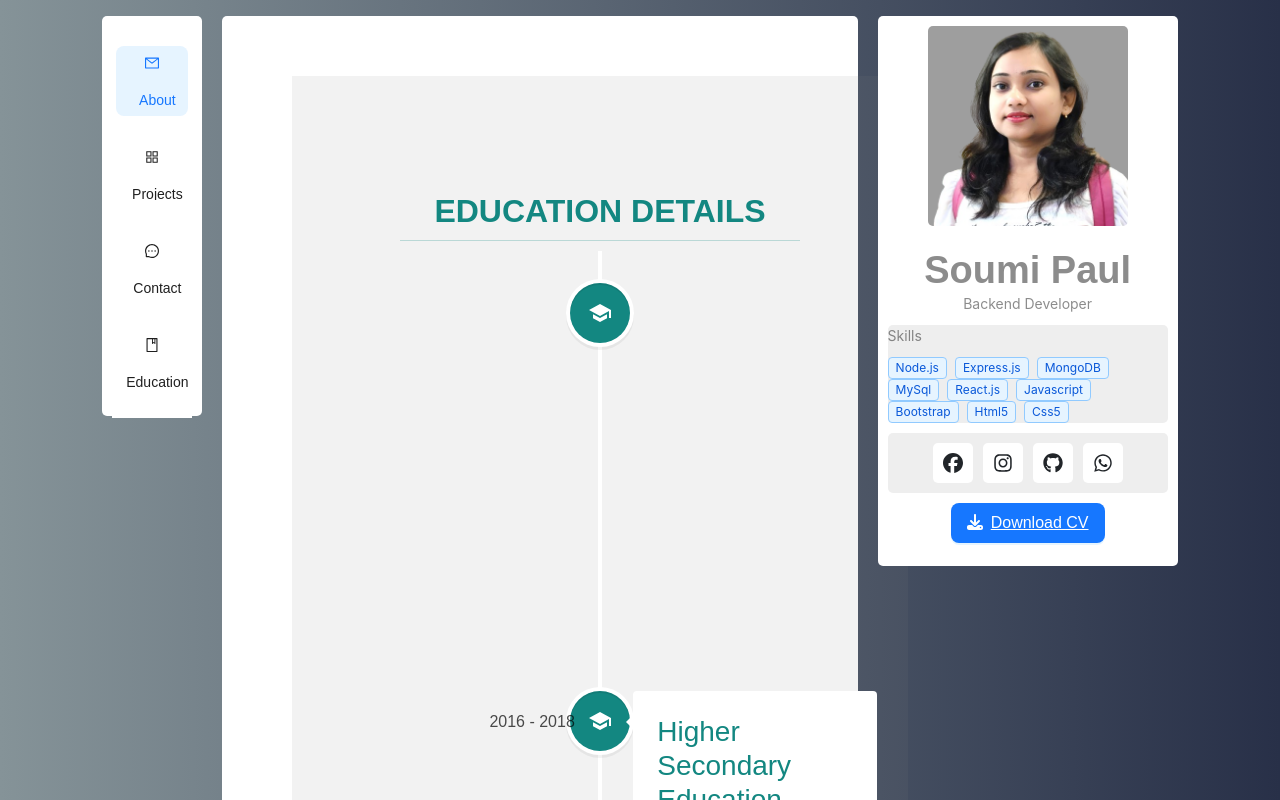
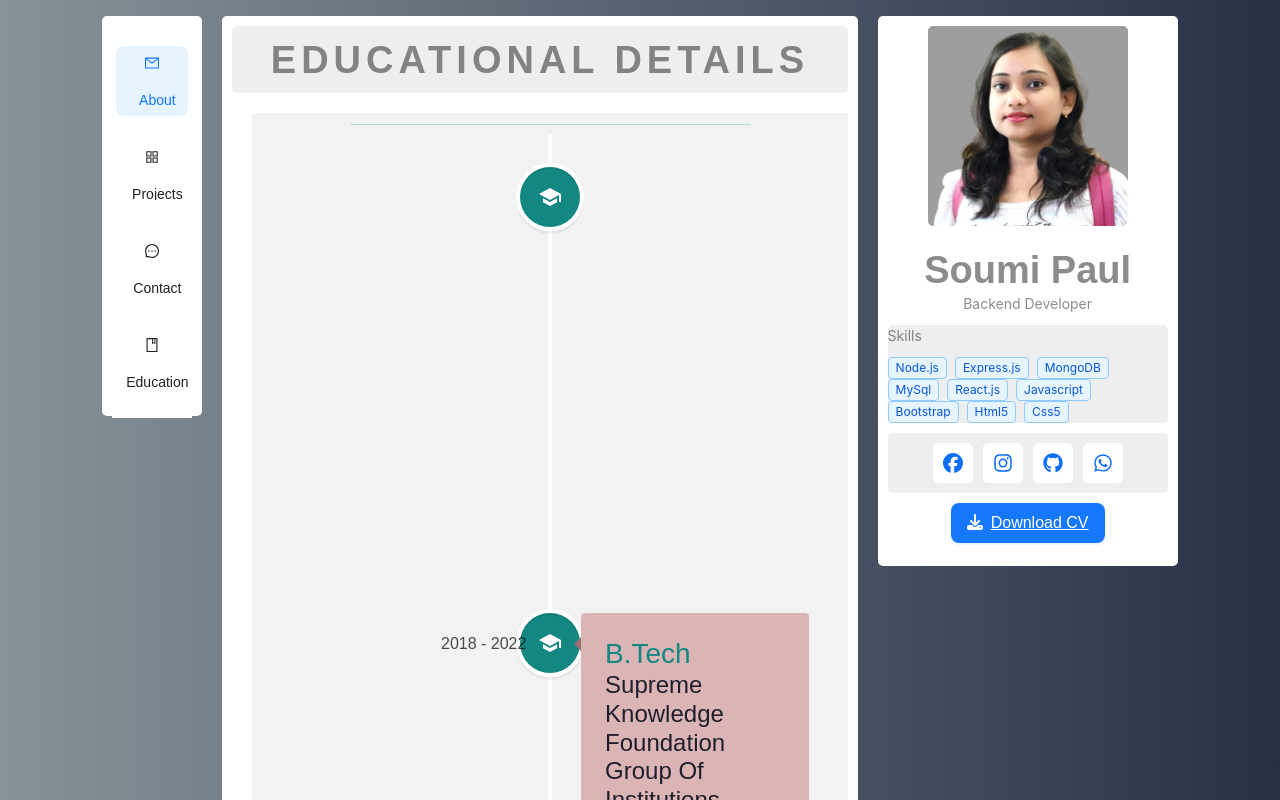
Before and after one commit to Soumi-Paul-dev-99/Personal-Portfolio-By-Soumi, a React (Vite) app: page /education in a window 1280 px wide. Shown: the top 800 px of the page. Built offline with nearby package versions, Linux system fonts and the light colour scheme; a web font is replaced by a local one.

Commit message:
initial commit

```diff
--- a/src/Components/SocialMedia/SocialMedia.jsx
+++ b/src/Components/SocialMedia/SocialMedia.jsx
@@ -10,10 +10,39 @@ const SocialMedia = ({ about }) => {
       justify="center"
       className={`gray-bg ${about ? "" : "padding-10"}`}
     >
-      <FaFacebook className="user-icon" />
+      {/* <FaFacebook className="user-icon" />
       <FaInstagram className="user-icon" />
       <FaGithub className="user-icon" />
-      <FaWhatsapp className="user-icon" />
+      <FaWhatsapp className="user-icon" /> */}
+
+      <a
+        href="https://www.facebook.com/soumi.paul.mamon98"
+        target="_blank"
+        rel="noopener noreferrer"
+      >
+        <FaFacebook className="user-icon" />
+      </a>
+      <a
+        href="https://www.instagram.com/soumipaul221298"
+        target="_blank"
+        rel="noopener noreferrer"
+      >
+        <FaInstagram className="user-icon" />
+      </a>
+      <a
+        href="https://github.com/Soumi-Paul-dev-99"
+        target="_blank"
+        rel="noopener noreferrer"
+      >
+        <FaGithub className="user-icon" />
+      </a>
+      <a
+        href="http://api.whatsapp.com/send?phone=+919330719639"
+        target="_blank"
+        rel="noopener noreferrer"
+      >
+        <FaWhatsapp className="user-icon" />
+      </a>
     </Flex>
   );
 };
--- a/src/pages/Education/Education.css
+++ b/src/pages/Education/Education.css
@@ -1,7 +1,7 @@
 .education {
-  padding: 100px 0px;
-  margin: 50px 0px;
-  margin-left: 60px;
+  padding: 1px 10px;
+  margin: 10px 0px;
+  margin-left: 20px;
   background-color: rgba(128, 128, 128, 0.101);
 }
 
@@ -41,3 +41,23 @@
     margin-bottom: 10px;
   }
 }
+
+@media (max-width:1100px) {
+  .education {
+    width: 80%;
+    transition: all 0.5s ease-out;
+  }
+}
+
+@media (max-width:800px) {
+  .education h2{
+    width: 90%;
+    transition: all 0.5s ease-out;
+  }
+}
+
+@media (max-width:500px) {
+  .education hr{
+    width: 95%;
+    transition: all 0.5s ease-out;
+  }}
--- a/src/pages/Education/Education.jsx
+++ b/src/pages/Education/Education.jsx
@@ -6,20 +6,48 @@ import {
 } from "react-vertical-timeline-component";
 import "react-vertical-timeline-component/style.min.css";
 import "./Education.css";
+import PageTitle from "../../Components/PageTitle/PageTitle";
+import { motion } from "framer-motion";
 const Education = () => {
   return (
     <>
-      <div className="container education" id="education">
+      {/* <div className="container education" id="education">
         <h2 className="col-12 mt-3 mb-1 text-center text-uppercase">
           Education Details
-        </h2>
+        </h2> */}
+      <PageTitle PageTitle="Educational Details" />
+      <motion.div
+        className=" education "
+        id="education"
+        initial={{ opacity: 0, y: 50 }}
+        animate={{ opacity: 1, y: 0 }}
+        transition={{ duration: 1 }}
+      >
         <hr />
 
-        <VerticalTimeline>
+        <VerticalTimeline color="green">
           <VerticalTimelineElement
             className="vertical-timeline-element--work"
-            contentStyle={{ background: "white", color: "black" }}
-            contentArrowStyle={{ borderRight: "7px solid  white" }}
+            contentStyle={{ background: "#F1E5D1", color: "black" }}
+            contentArrowStyle={{ borderRight: "7px solid #987070" }}
+            date="08/2022 - 01/2023"
+            iconStyle={{ background: "#138781", color: "#fff" }}
+            icon={<MdSchool />}
+          >
+            <h3 className="vertical-timeline-element-title">
+              React Js Frontend Development Course
+            </h3>
+            &nbsp;
+            <h4 className="vertical-timeline-element-subtitle">
+              Ejobindia Trainning Institute
+            </h4>
+            &nbsp;
+            <h6> Sector V, Bidhannagar, Kolkata, West Bengal 700091</h6>
+          </VerticalTimelineElement>
+          <VerticalTimelineElement
+            className="vertical-timeline-element--work"
+            contentStyle={{ background: "#DBB5B5", color: "black" }}
+            contentArrowStyle={{ borderRight: "7px solid  #987070" }}
             date="2018 - 2022"
             iconStyle={{ background: "#138781", color: "#fff" }}
             icon={<MdSchool />}
@@ -28,14 +56,15 @@ const Education = () => {
             <h4 className="vertical-timeline-element-subtitle">
               Supreme Knowledge Foundation Group Of Institutions
             </h4>
+            &nbsp;
             <h6>Mankundu, Chandannagar, West Bengal 712139</h6>
             <p>Computer Science And Engineering</p>
             <p>CGPA : 8.49</p>
           </VerticalTimelineElement>
           <VerticalTimelineElement
             className="vertical-timeline-element--work"
-            contentStyle={{ background: "white", color: "black" }}
-            contentArrowStyle={{ borderRight: "7px solid  white" }}
+            contentStyle={{ background: "#F1E5D1", color: "black" }}
+            contentArrowStyle={{ borderRight: "7px solid  #987070" }}
             date="2016 - 2018"
             iconStyle={{ background: "#138781", color: "#fff" }}
             icon={<MdSchool />}
@@ -46,14 +75,15 @@ const Education = () => {
             <h4 className="vertical-timeline-element-subtitle">
               Bagati Ramgopal Ghosh High School
             </h4>
+            &nbsp;
             <h6>Bagati Kantapukur Rd Mogra,West Bengal 712148</h6>
             <p>Pure Science</p>
             <p>Grade : 68.2 %</p>
           </VerticalTimelineElement>
           <VerticalTimelineElement
             className="vertical-timeline-element--work"
-            contentStyle={{ background: "white", color: "black" }}
-            contentArrowStyle={{ borderRight: "7px solid  white" }}
+            contentStyle={{ background: "#DBB5B5", color: "black" }}
+            contentArrowStyle={{ borderRight: "7px solid  #987070" }}
             date="2014 - 2015"
             iconStyle={{ background: "#138781", color: "#fff" }}
             icon={<MdSchool />}
@@ -61,6 +91,7 @@ const Education = () => {
             <h3 className="vertical-timeline-element-title">
               Secondary Education
             </h3>
+            &nbsp;
             <h4 className="vertical-timeline-element-subtitle">
               Digsui Sadhana Banga Vidyalaya
             </h4>
@@ -68,7 +99,7 @@ const Education = () => {
             <p>Grade : 73.71 %</p>
           </VerticalTimelineElement>
         </VerticalTimeline>
-      </div>
+      </motion.div>
     </>
   );
 };
```
